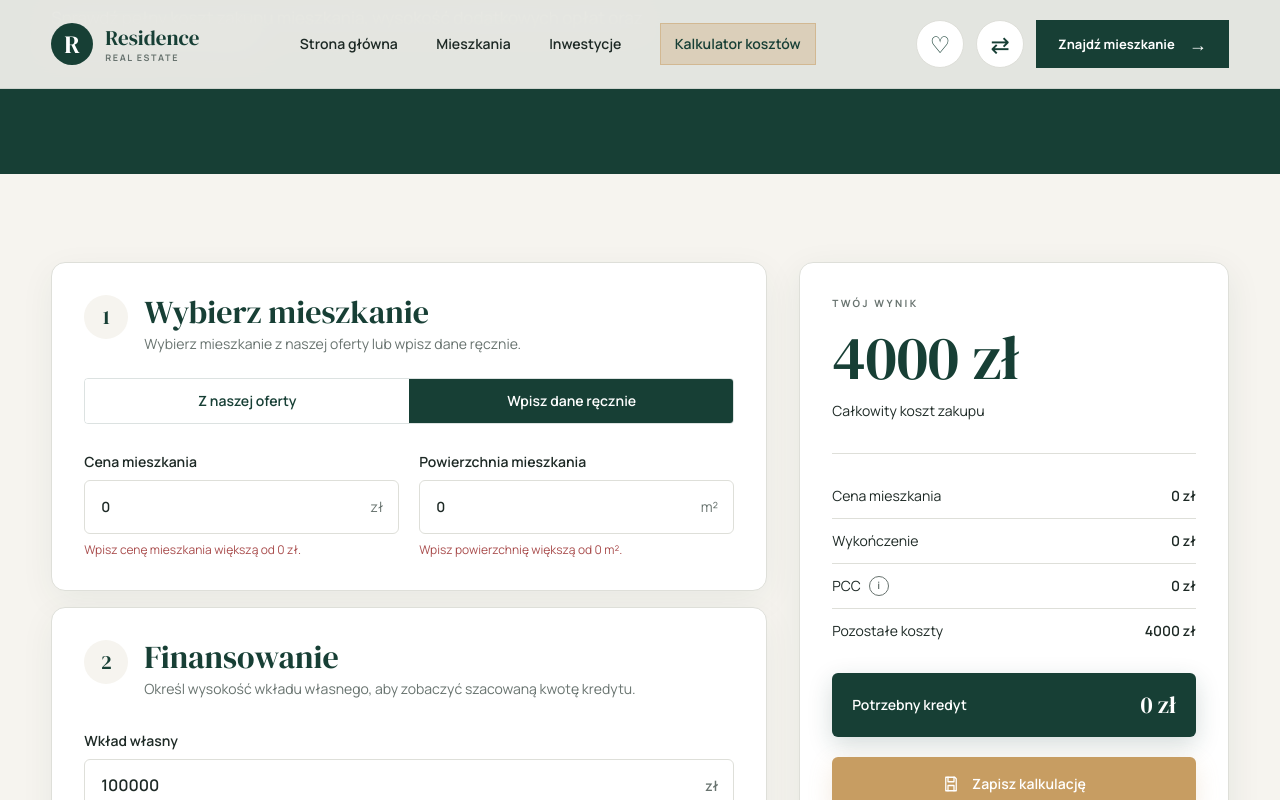
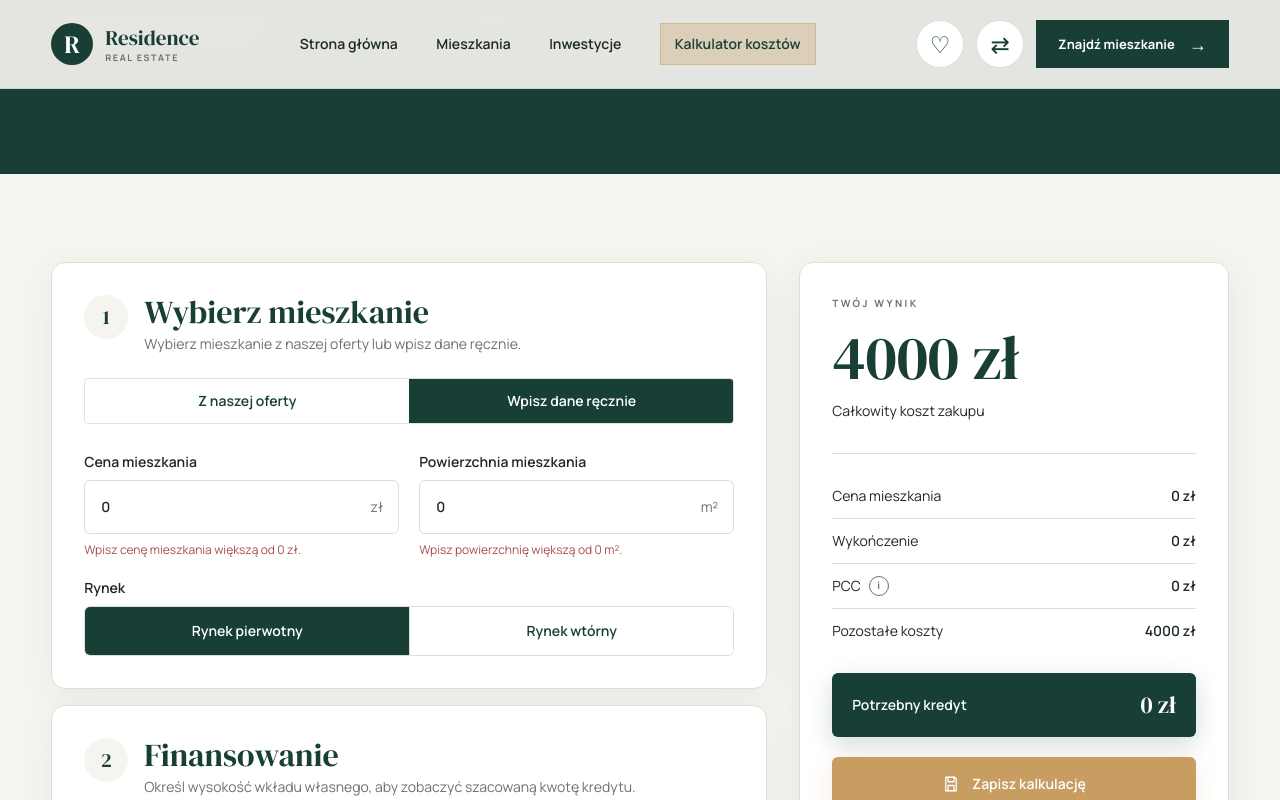
Before and after one commit to natalkakielbicka-coder/real-estate, a Vue app: page /kalkulator-kosztow-zakupu in a window 1280 px wide. Both pictures are taken after a click on the button "Wpisz dane ręcznie". Shown: the part 434-1234 px from the top of the page. Built offline with nearby package versions, Linux system fonts and the light colour scheme.

Commit message:
Add PCC calculation for custom properties

```diff
--- a/src/components/CalculatorApartmentStep.vue
+++ b/src/components/CalculatorApartmentStep.vue
@@ -14,6 +14,14 @@ defineProps({
   customApartmentArea: {
     type: Number,
     default: 0
+  },
+  customMarketType: {
+    type: String,
+    default: 'primary'
+  },
+  isFirstHomePurchase: {
+    type: Boolean,
+    default: false
   },
   investments: {
     type: Array,
@@ -42,7 +50,9 @@ const emit = defineEmits([
   'select-apartment',
   'change-mode',
   'update-custom-price',
-  'update-custom-area'
+  'update-custom-area',
+  'update-custom-market-type',
+  'update-first-home-purchase'
 ])
 
 const handleInvestmentChange = (event) => {
@@ -281,6 +291,68 @@ const handleCustomAreaInput = (event) => {
           Wpisz powierzchnię większą od 0 m².
         </p>
       </div>
+
+      <fieldset class="sm:col-span-2">
+        <legend class="mb-2 text-sm font-semibold text-[var(--color-text)]">
+          Rynek
+        </legend>
+
+        <div
+          class="grid overflow-hidden rounded-[6px] border border-line sm:grid-cols-2"
+        >
+          <button
+            class="min-h-[48px] px-4 py-3 text-sm font-semibold transition-colors"
+            :class="
+              customMarketType === 'primary'
+                ? 'bg-brand text-white'
+                : 'bg-panel text-brand hover:bg-brand/5'
+            "
+            type="button"
+            :aria-pressed="customMarketType === 'primary'"
+            @click="emit('update-custom-market-type', 'primary')"
+          >
+            Rynek pierwotny
+          </button>
+
+          <button
+            class="min-h-[48px] border-t border-line px-4 py-3 text-sm font-semibold transition-colors sm:border-t-0 sm:border-l"
+            :class="
+              customMarketType === 'secondary'
+                ? 'bg-brand text-white'
+                : 'bg-panel text-brand hover:bg-brand/5'
+            "
+            type="button"
+            :aria-pressed="customMarketType === 'secondary'"
+            @click="emit('update-custom-market-type', 'secondary')"
+          >
+            Rynek wtórny
+          </button>
+        </div>
+      </fieldset>
+
+      <label
+        v-if="customMarketType === 'secondary'"
+        class="flex cursor-pointer items-start gap-3 border-t border-line pt-5 sm:col-span-2"
+      >
+        <input
+          class="mt-0.5 size-5 shrink-0 accent-brand"
+          type="checkbox"
+          :checked="isFirstHomePurchase"
+          @change="emit('update-first-home-purchase', $event.target.checked)"
+        />
+
+        <span>
+          <strong class="block text-sm text-[var(--color-text)]">
+            Spełniam warunki zwolnienia z PCC przy zakupie pierwszego mieszkania
+          </strong>
+
+          <span class="mt-1 block text-xs leading-relaxed text-muted">
+            Zaznacz tylko wtedy, gdy wcześniej nie posiadałaś lub nie posiadałeś
+            mieszkania ani domu, z uwzględnieniem wyjątków przewidzianych w
+            przepisach.
+          </span>
+        </span>
+      </label>
     </div>
   </section>
 </template>
--- a/src/components/CalculatorSummary.vue
+++ b/src/components/CalculatorSummary.vue
@@ -10,6 +10,10 @@ const props = defineProps({
     default: 0
   },
   finishingCost: {
+    type: Number,
+    default: 0
+  },
+  propertyPurchaseTax: {
     type: Number,
     default: 0
   },
@@ -41,7 +45,7 @@ const costRows = computed(() => {
     },
     {
       label: 'PCC',
-      value: 0,
+      value: props.propertyPurchaseTax,
       description:
         'Kalkulator zakłada zakup nowego mieszkania od dewelopera, dlatego podatek PCC wynosi 0 zł.'
     },
@@ -80,7 +84,7 @@ const costRows = computed(() => {
       <PurchaseCostChart
         :apartment-price="apartmentPrice"
         :finishing-cost="finishingCost"
-        :additional-costs="additionalCosts"
+        :additional-costs="additionalCosts + propertyPurchaseTax"
         :total-cost="totalCost"
       />
     </div>
--- a/src/composables/usePurchaseCalculator.js
+++ b/src/composables/usePurchaseCalculator.js
@@ -9,6 +9,8 @@ const DEFAULT_CALCULATION = {
   calculationMode: 'apartment',
   customApartmentPrice: 0,
   customApartmentArea: 0,
+  customMarketType: 'primary',
+  isFirstHomePurchase: false,
   ownContribution: 100000,
   finishingCostPerMeter: 2500,
   notaryFee: 4000,
@@ -54,6 +56,10 @@ export const usePurchaseCalculator = (initialApartmentSlug = null) => {
 
   const customApartmentArea = ref(0)
 
+  const customMarketType = ref('primary')
+
+  const isFirstHomePurchase = ref(false)
+
   const apartmentsFromSelectedInvestment = computed(() => {
     return availableApartments.filter((apartment) => {
       return apartment.investment === selectedInvestment.value
@@ -82,6 +88,22 @@ export const usePurchaseCalculator = (initialApartmentSlug = null) => {
     }
 
     return selectedApartment.value?.area ?? 0
+  })
+
+  const propertyPurchaseTax = computed(() => {
+    if (calculationMode.value === 'apartment') {
+      return 0
+    }
+
+    if (customMarketType.value === 'primary') {
+      return 0
+    }
+
+    if (isFirstHomePurchase.value) {
+      return 0
+    }
+
+    return Math.round(apartmentPrice.value * 0.02)
   })
 
   const neededLoan = computed(() => {
@@ -185,7 +207,8 @@ export const usePurchaseCalculator = (initialApartmentSlug = null) => {
     return (
       apartmentPrice.value +
       totalFinishingCost.value +
-      totalAdditionalCosts.value
+      totalAdditionalCosts.value +
+      propertyPurchaseTax.value
     )
   })
 
@@ -388,6 +411,9 @@ export const usePurchaseCalculator = (initialApartmentSlug = null) => {
     customApartmentArea,
     customApartmentPrice,
     apartmentPrice,
-    apartmentArea
+    apartmentArea,
+    customMarketType,
+    isFirstHomePurchase,
+    propertyPurchaseTax
   }
 }
--- a/src/views/PurchaseCalculatorView.vue
+++ b/src/views/PurchaseCalculatorView.vue
@@ -44,7 +44,10 @@ const {
   customApartmentArea,
   customApartmentPrice,
   apartmentArea,
-  apartmentPrice
+  apartmentPrice,
+  customMarketType,
+  isFirstHomePurchase,
+  propertyPurchaseTax
 } = usePurchaseCalculator(apartmentFromQuery)
 </script>
 
@@ -88,11 +91,15 @@ const {
             :selected-investment="selectedInvestment"
             :selected-apartment-id="selectedApartmentId"
             :selected-apartment="selectedApartment"
+            :custom-market-type="customMarketType"
+            :is-first-home-purchase="isFirstHomePurchase"
             @select-investment="selectInvestment"
             @select-apartment="selectApartment"
             @change-mode="calculationMode = $event"
             @update-custom-price="customApartmentPrice = $event"
             @update-custom-area="customApartmentArea = $event"
+            @update-custom-market-type="customMarketType = $event"
+            @update-first-home-purchase="isFirstHomePurchase = $event"
           />
 
           <CalculatorFinancingStep
@@ -126,6 +133,7 @@ const {
           :additional-costs="totalAdditionalCosts"
           :total-cost="totalPurchaseCost"
           :needed-loan="neededLoan"
+          :property-purchase-tax="propertyPurchaseTax"
           @save="saveCalculation"
           @reset="resetCalculator"
         />
```
